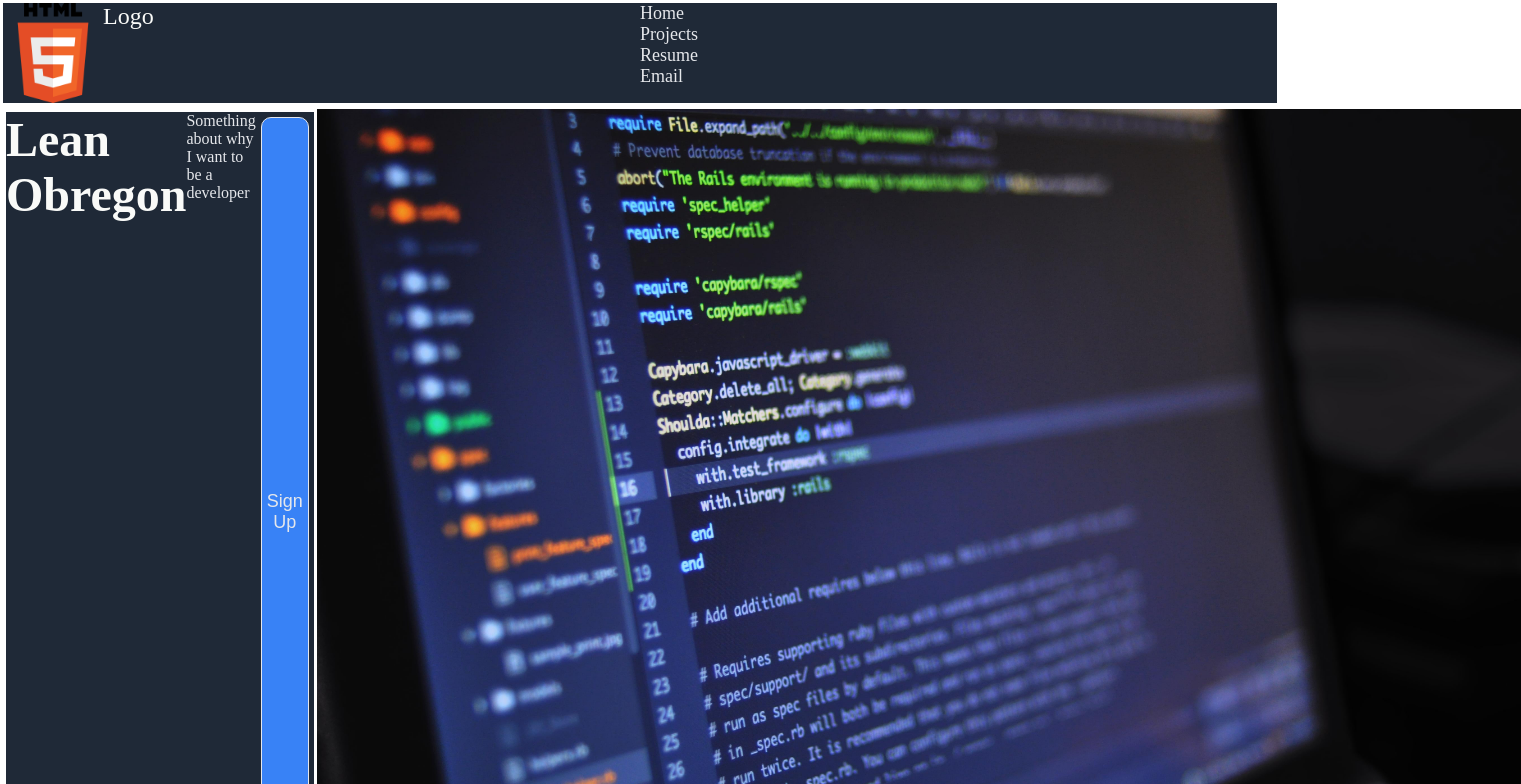
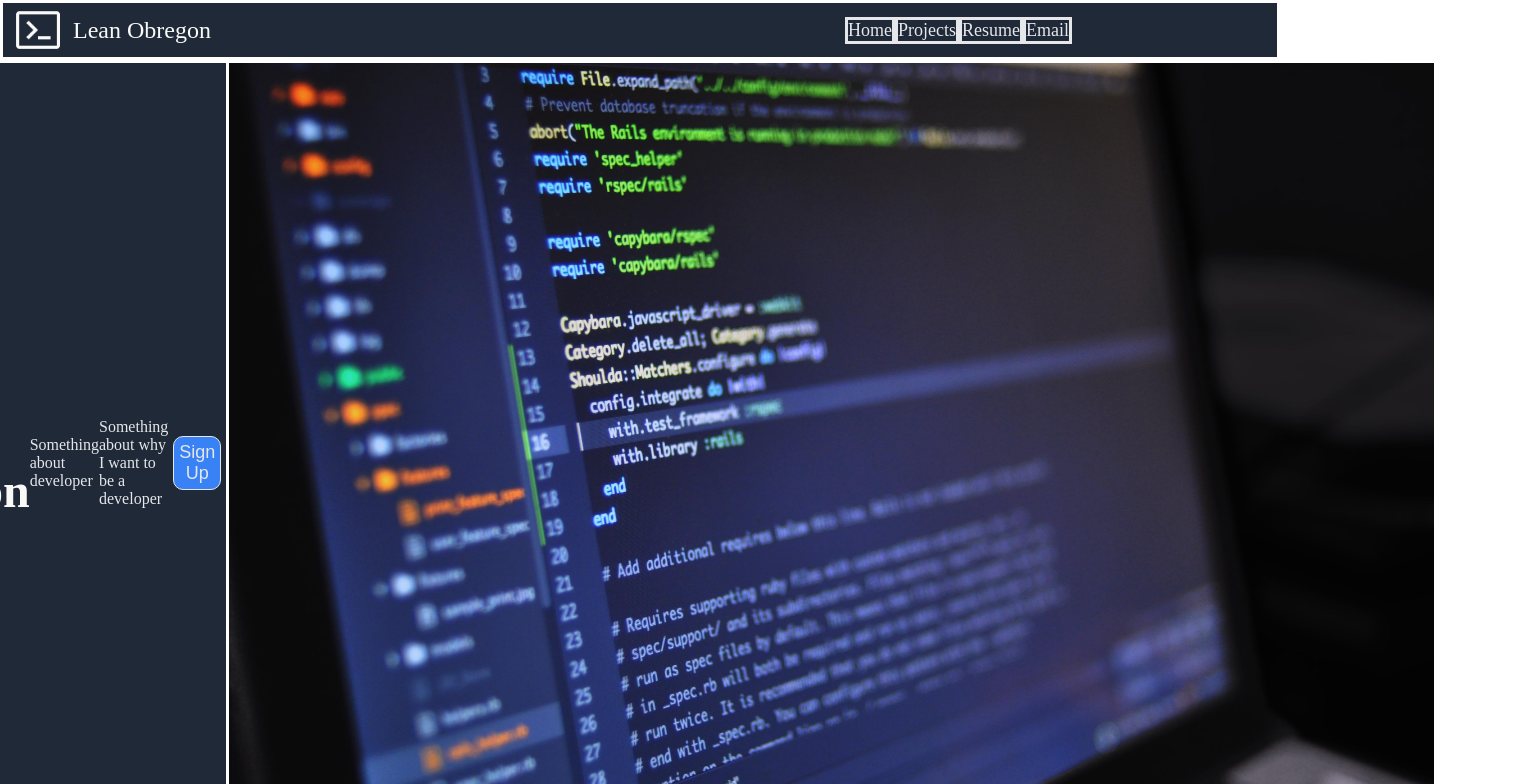
Before and after one commit to leann1109/landing-page, a plain HTML site: page index.html in a window 1280 px wide. Shown: the top 784 px of the page, 1521 px wide, since content can reach past the window. Drawn offline with Linux system fonts and the light colour scheme; a script that the page names is missing.

Commit message:
added website logo and centered nav bar

```diff
--- a/index.html
+++ b/index.html
@@ -6,23 +6,21 @@
     <meta http-equiv="X-UA-Compatible" content="ie=edge">
     <title>Lean Obregon</title>
     <link rel="stylesheet" href="./style.css">
-
   </head>
   <body>
     <header>
         <nav>
-            <!-- logo goes here -->
             <div class="logo">
-                <img class="logo-image" src="html.png" alt="website logo">
-                Logo
+                <img class="logo-image" src="terminal.png" alt="computer terminal logo">
+                Lean Obregon
             </div>
 
             <div class="links">
                 <ul>
-                    <li><a href=".about-me">Home</a></li>
-                    <li><a href="#projects">Projects</a></li>
-                    <li><a href="#resume">Resume</a></li>
-                    <li><a href="#email">Email</a></li>
+                    <div><li><a href=".about-me">Home</a></li></div>
+                    <div><li><a href="#projects">Projects</a></li></div>
+                    <div><li><a href="#resume">Resume</a></li></div>
+                    <div><li><a href="#email">Email</a></li></div>
                 </ul>
             </div>
         </nav>
@@ -33,20 +31,19 @@
             <div class="about-me">
                 <h1>Lean Obregon</h1>
 
-                <!-- Something about developer -->
+                <p>Something about developer</p>
                 <p>Something about why I want to be a developer</p>
 
-                <button>Sign Up</button>
+                <button class="buttons">Sign Up</button>
             </div>
 
             <div>
-                <!-- Insert image here -->
                 <img class="about-me-image" src="coding.jpg" alt="Laptop with code">
             </div>
         </section>
 
         <!-- random info -->
-        <section>
+        <!-- <section> -->
             <div class="tiles">
                 <img class="tile-images" src="html.png" alt="HTML Logo">
                 <figcaption>HTML 5</figcaption>
@@ -59,7 +56,7 @@
                 <img class="tile-images" src="js.png" alt="Javascript Logo">
                 <figcaption>Javascript</figcaption>
             </div>
-        </section>
+        <!-- </section> -->
 
         <section>
             <div class="quote-section">
@@ -75,7 +72,7 @@
                     <p>Would like to get my resume?</p>
                 </div>
                 <div>
-                    <button>Download</button>
+                    <button class="buttons">Download</button>
                 </div>
             </div>
 
@@ -84,7 +81,7 @@
                     <p>Would you like to email me instead?</p>
                 </div>
                 <div>
-                    <button>Email</button>
+                    <button class="buttons">Email</button>
                 </div>
             </div>
         </section>
--- a/style.css
+++ b/style.css
@@ -4,13 +4,12 @@
 }
 
 body, .about-me {
-    margin: 0;
     display: flex;
     flex-direction: column;
     height: 100vh;
 }
 
-.tile-images, .logo-image {
+.tile-images {
     width: 100px;
 }
 
@@ -18,6 +17,8 @@ body, .about-me {
     display: flex;
     flex: 1;
     height: 100vh;
+    justify-content: center;
+    align-items: center;
 }
 
 .logo {
@@ -25,6 +26,12 @@ body, .about-me {
     color: #f9faf8;
     display: flex;
     flex: 1;
+    align-items: center;
+}
+
+.logo-image {
+    height: 50px;
+    margin: 10px;
 }
 
 /* makes footer stay on the bottom */
@@ -38,26 +45,37 @@ header, .about-me, footer {
     display: flex;
 }
 
+header {
+    display: flex;
+    height: 60px;
+}
+
 nav, .about-me {
     display: flex;
     flex-direction: row;
     flex: 1;
     border: solid white;
+    justify-content: center;
+    align-items: center;
 }
 
 ul {
     list-style-type: none;
+    display: flex;
 }
 
 a {
     text-decoration: none;
     color: #e5e7eb;
     font-size: 18px;
+    display: flex;
+    border: solid;
 }
 
 .links {
     display: flex;
     flex: 1;
+    justify-content: center;
 }
 
 h1 {
@@ -91,7 +109,7 @@ h1 {
     border-radius: 30px;
 }
 
-button {
+.buttons {
     background-color: #3882f6;
     margin: 5px;
     padding: 5px;
```
